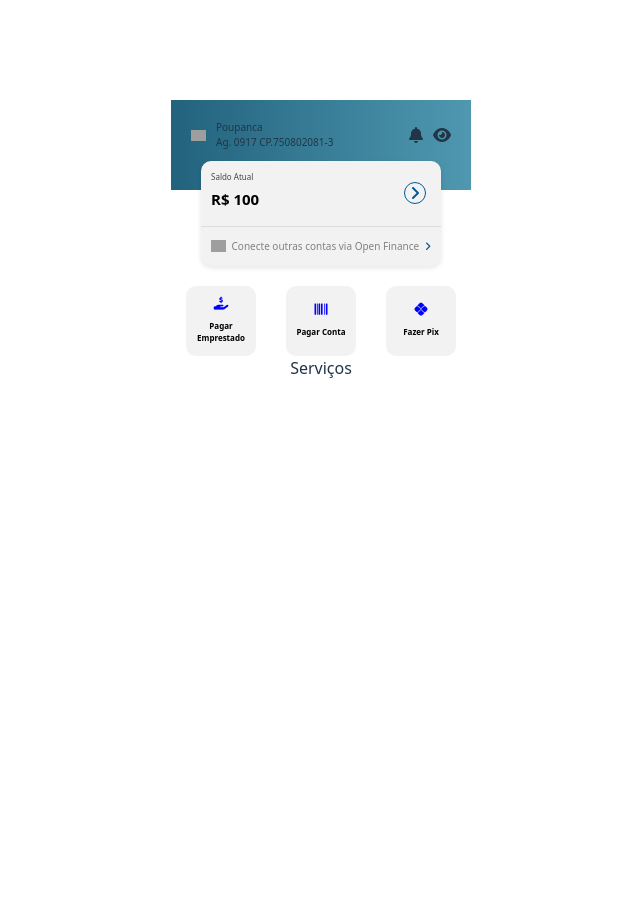
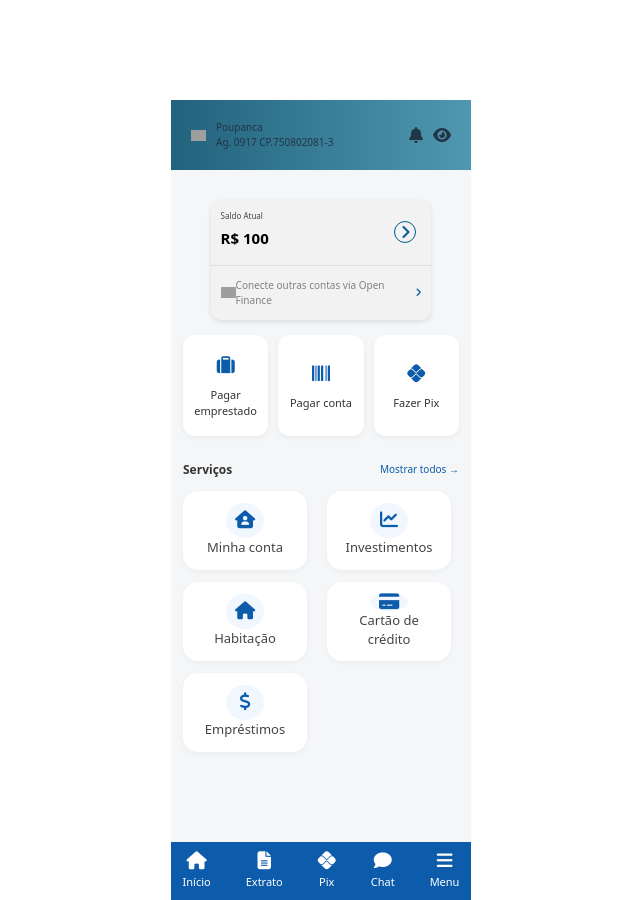
Before and after one commit to CaioLira18/SummerJobCaixa-PixPorVoz, a React (Vite) app: page / in a window 1280 px wide. Shown: the whole page, without its empty margins (319-959 px from the left). Before the commit the page ends 800 px from the top, so only its background shows below. Built offline with nearby package versions, Linux system fonts and the light colour scheme; grey boxes are pictures that could not be loaded.

Commit message:
[feat] - Update Home

```diff
--- a/src/App.jsx
+++ b/src/App.jsx
@@ -6,6 +6,7 @@ import { LoadingPage } from './components/LoadingPage'
 import './App.css'
 import { Terminal } from './pages/Terminal'
 import Chat from './pages/Chat'
+import { Footer } from './components/Footer'
 function App() {
   const [isVisible, setIsVisible] = useState(false); // Estado centralizado aqui
 
--- a/src/components/AppLayout.jsx
+++ b/src/components/AppLayout.jsx
@@ -1,11 +1,13 @@
 import { Outlet } from 'react-router-dom'
 import { Header } from './Header'
+import { Footer } from './Footer'
 
 export const AppLayout = ({ isVisible, setIsVisible }) => {
   return (
     <div className="app-layout">
       <Header isVisible={isVisible} setIsVisible={setIsVisible} />
       <Outlet context={[isVisible]} />
+      <Footer />
     </div>
   )
 }
--- /dev/null
+++ b/src/components/Footer.jsx
@@ -0,0 +1,28 @@
+import React from 'react'
+
+export const Footer = () => {
+  return (
+    <nav className="bottomNav">
+      <div className="bottomNavItem active">
+        <i className="fa-solid fa-house"></i>
+        <span>Início</span>
+      </div>
+      <div className="bottomNavItem">
+        <i className="fa-solid fa-file-lines"></i>
+        <span>Extrato</span>
+      </div>
+      <div className="bottomNavItem">
+        <i class="fa-brands fa-pix"></i>
+        <span>Pix</span>
+      </div>
+      <div className="bottomNavItem">
+        <i className="fa-solid fa-comment"></i>
+        <span>Chat</span>
+      </div>
+      <div className="bottomNavItem">
+        <i className="fa-solid fa-bars"></i>
+        <span>Menu</span>
+      </div>
+    </nav>
+  )
+}
--- /dev/null
+++ b/src/css/Footer.css
@@ -0,0 +1,22 @@
+.bottomNav {
+    padding: 10px;
+    background-color: #0d5cab;
+    display: flex;
+    justify-content: center;
+    align-items: center;
+    gap: 35px;
+    color: white;
+}
+
+.bottomNavItem {
+    display: flex;
+    flex-direction: column;
+    align-items: center;
+    font-size: 11px;
+    cursor: pointer;
+}
+
+.bottomNavItem i {
+    font-size: 18px;
+    margin-bottom: 4px;
+}
--- a/src/css/Home.css
+++ b/src/css/Home.css
@@ -1,35 +1,125 @@
+/* Container principal com scroll e respiro para o footer */
 .homeContainer {
-    background-color: white;
-    height: 600px;
-    margin-top: 20px;
-    padding-top: 1px; /* Evita colapso de margem */
+    background-color: #f4f6f8;
+    padding-top: 15px;
+    padding-bottom: 90px;
 }
 
+.homeBox {
+    width: 92%;
+    margin: 0 auto;
+}
+
+/* ================= SALDO ================= */
+.homeAmountContainer {
+    margin-top: 45px;
+}
+
+/* ================= OPÇÕES RÁPIDAS (Pagar, Pix, etc) ================= */
 .homeOptionsContainer {
     display: flex;
-    align-items: center;
-    justify-content: center;
-    margin-top: 20px;
+    justify-content: space-between;
+    margin-top: 15px;
+    gap: 10px;
 }
 
-.homeOptionsBox{
-    width: 50px;
-    height: 50px;
-    background-color: #f2f2f2;
-    color: black;
-    font-weight: bolder;
-    font-size: 8px;
-    margin: 0 auto;
-    padding: 10px;
-    border-radius: 10px;
-    gap: 10px;
+.homeOptionsBox {
+    flex: 1;
+    height: 85px;
+    background-color: #ffffff;
+    border-radius: 12px;
     display: flex;
     align-items: center;
     justify-content: center;
     flex-direction: column;
+    font-size: 11px;
+    font-weight: 500;
+    box-shadow: 0 2px 6px rgba(0,0,0,0.05);
+    text-align: center;
+    padding: 8px;
+    color: #333;
+    cursor: pointer;
+    transition: 0.2s ease;
+}
+
+.homeOptionsBox:hover {
+    transform: translateY(-2px);
 }
 
 .homeOptionsBox i {
+    font-size: 18px;
+    color: #0d5cab;
+    margin-bottom: 6px;
+    padding: 6px;
+    border-radius: 8px;
+}
+
+/* ================= SEÇÃO DE SERVIÇOS ================= */
+.homeServicosHeader {
+    margin-top: 25px;
+    display: flex;
+    justify-content: space-between;
+    align-items: center;
+}
+
+.homeServicosHeader span {
+    font-weight: 600;
+    font-size: 12px;
+    color: #333;
+}
+
+.homeServicosHeader a {
+    font-size: 10px;
+    color: #0d5cab;
+    text-decoration: none;
+    font-weight: 500;
+}
+
+.homeServicosGrid {
+    margin-top: 12px;
+    display: grid;
+    grid-template-columns: 1fr 1fr;
+    gap: 12px;
+}
+
+.homeServicoCard {
+    background-color: #ffffff;
+    border-radius: 15px;
+    padding: 12px;
+    width: 100px;
+    height: 55px;
+    display: flex;
+    flex-direction: column;
+    justify-content: space-between;
+    align-items: center;
+    justify-content: center;
+    box-shadow: 0 2px 6px rgba(0,0,0,0.04);
+    cursor: pointer;
+    transition: 0.2s ease;
+}
+
+.homeServicoCard:hover {
+    transform: translateY(-2px);
+}
+
+/* Círculo do ícone reduzido conforme o novo print */
+.iconCircle {
+    background-color: #f0f7ff;
+    width: 38px;
+    height: 38px;
+    display: flex;
+    align-items: center;
+    justify-content: center;
+    border-radius: 50%;
+}
+
+.homeServicoCard i {
+    font-size: 18px;
+    color: #0d5cab;
+}
+
+.homeServicoCard span {
     font-size: 13px;
-    color: blue;
+    font-weight: 500;
+    color: #444;
 }
--- a/src/main.jsx
+++ b/src/main.jsx
@@ -8,6 +8,7 @@ import './css/Amount.css'
 import './css/Terminal.css'
 import './css/Chat.css'
 import './css/LoadingPage.css'
+import './css/Footer.css'
 
 
 
--- a/src/pages/Home.jsx
+++ b/src/pages/Home.jsx
@@ -3,31 +3,57 @@ import { Amount } from '../components/Amount'
 
 export const Home = ({ isVisible }) => {
   return (
-    <div>
     <div className="homeContainer">
       <div className="homeBox">
         <div className="homeAmountContainer">
           <Amount isVisible={isVisible} />
         </div>
+
         <div className="homeOptionsContainer">
           <div className="homeOptionsBox">
-              <i class="fa-solid fa-hand-holding-dollar"></i>
-              <span>Pagar Emprestado</span>
+            <i className="fa-solid fa-suitcase"></i>
+            <span>Pagar emprestado</span>
           </div>
           <div className="homeOptionsBox">
-              <i class="fa-solid fa-barcode"></i>
-              <span>Pagar Conta</span>
+            <i className="fa-solid fa-barcode"></i>
+            <span>Pagar conta</span>
           </div>
           <div className="homeOptionsBox">
             <i class="fa-brands fa-pix"></i>
             <span>Fazer Pix</span>
           </div>
         </div>
-          <div className="homeServicos">
+
+        <div className="homeServicosHeader">
           <span>Serviços</span>
+          <a href="#">Mostrar todos &rarr;</a>
+        </div>
+
+        <div className="homeServicosGrid">
+          <div className="homeServicoCard">
+            <div className="iconCircle"><i className="fa-solid fa-house-user"></i></div>
+            <span>Minha conta</span>
+          </div>
+          <div className="homeServicoCard">
+            <div className="iconCircle"><i className="fa-solid fa-chart-line"></i></div>
+            <span>Investimentos</span>
+          </div>
+          <div className="homeServicoCard">
+            <div className="iconCircle"><i className="fa-solid fa-house"></i></div>
+            <span>Habitação</span>
+          </div>
+          <div className="homeServicoCard">
+            <div className="iconCircle"><i className="fa-solid fa-credit-card"></i></div>
+            <span>Cartão de crédito</span>
+          </div>
+          <div className="homeServicoCard">
+            <div className="iconCircle"><i className="fa-solid fa-dollar-sign"></i></div>
+            <span>Empréstimos</span>
           </div>
         </div>
       </div>
     </div>
   )
 }
+
+export default Home
```
Lines whose indentation alone changed are shown as unchanged.
